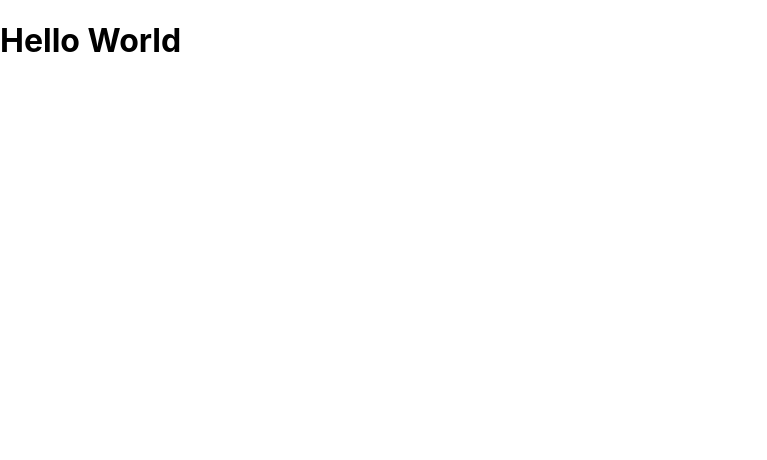
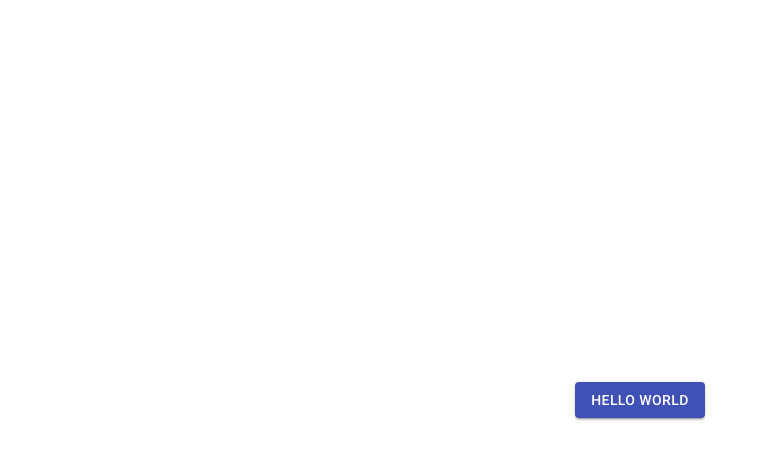
Before and after one commit to connorskorburg/ProductManagement, a React (Create React App) app in the folder client/: page / in a window 1280 px wide. Shown: the top 460 px of the page, without its empty margins (0-767 px from the left). Built offline with nearby package versions, Linux system fonts and the light colour scheme.

Commit message:
added material UI for styling

```diff
--- a/client/package.json
+++ b/client/package.json
@@ -3,6 +3,7 @@
   "version": "0.1.0",
   "private": true,
   "dependencies": {
+    "@material-ui/core": "^4.11.0",
     "@testing-library/jest-dom": "^5.11.5",
     "@testing-library/react": "^11.1.1",
     "@testing-library/user-event": "^12.2.0",
--- a/client/public/index.html
+++ b/client/public/index.html
@@ -3,6 +3,7 @@
   <head>
     <meta charset="utf-8" />
     <meta name="viewport" content="width=device-width, initial-scale=1" />
+    <link rel="stylesheet" href="https://fonts.googleapis.com/css?family=Roboto:300,400,500,700&display=swap" />
     <title>React App</title>
   </head>
   <body>
--- a/client/src/App.js
+++ b/client/src/App.js
@@ -1,9 +1,12 @@
 import React from 'react';
+import Button from '@material-ui/core/Button';
 
 function App() {
   return (
-    <div>
-      <h1>Hello World</h1>
+    <div style={{ width: '100%', height: '100vh', display: 'flex', alignItems: 'center', justifyContent: 'center' }}>
+      <Button variant="contained" color="primary">
+        Hello World
+      </Button>
     </div>
   );
 }
--- a/client/src/index.css
+++ b/client/src/index.css
@@ -1,7 +1,6 @@
 body {
   margin: 0;
-  font-family: -apple-system, BlinkMacSystemFont, 'Segoe UI', 'Roboto', 'Oxygen',
-    'Ubuntu', 'Cantarell', 'Fira Sans', 'Droid Sans', 'Helvetica Neue',
+  font-family: 'Roboto'
     sans-serif;
   -webkit-font-smoothing: antialiased;
   -moz-osx-font-smoothing: grayscale;
```
Also changed, not shown: 1 other file (tests, documents, lock files or other folders).
